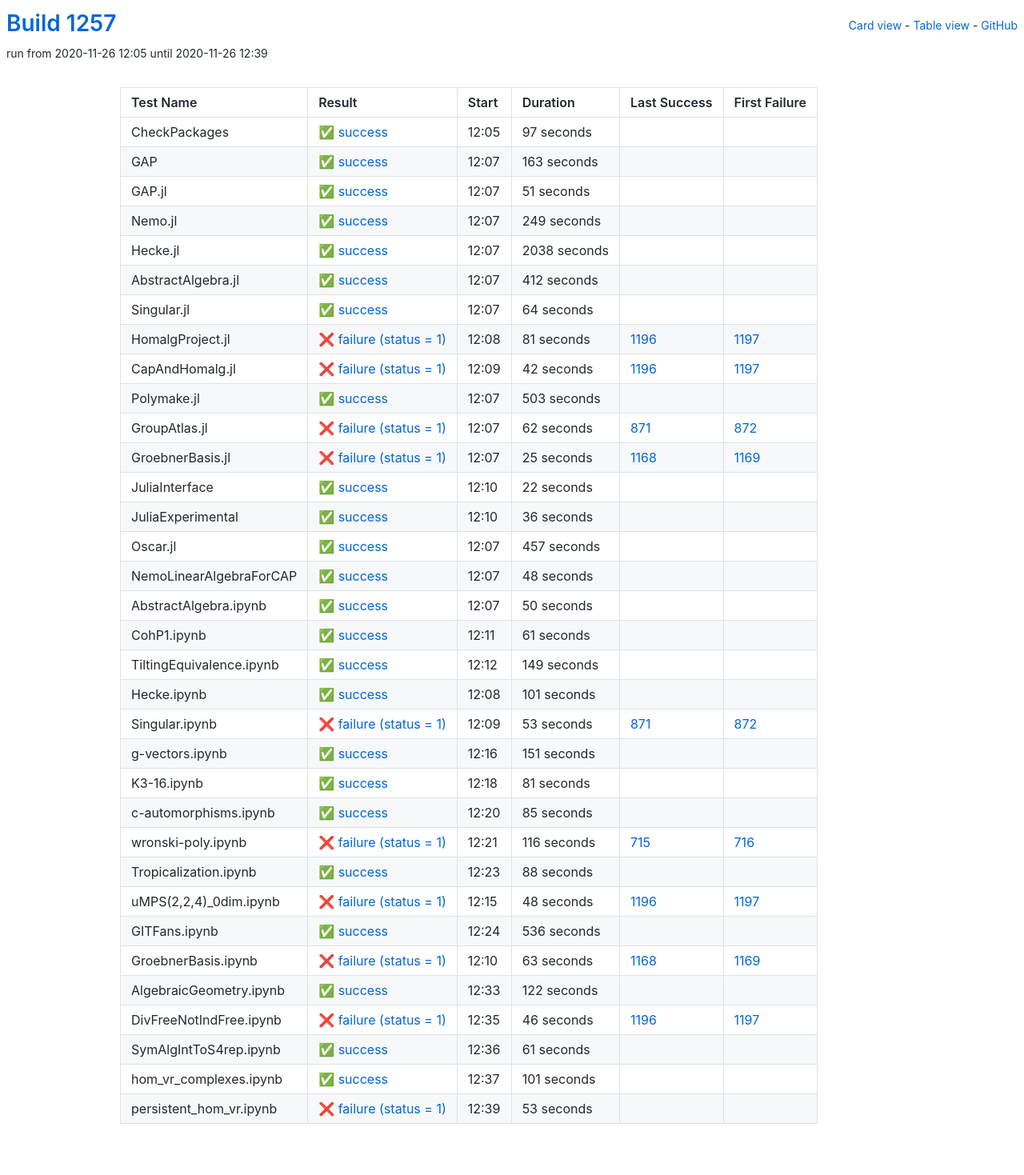
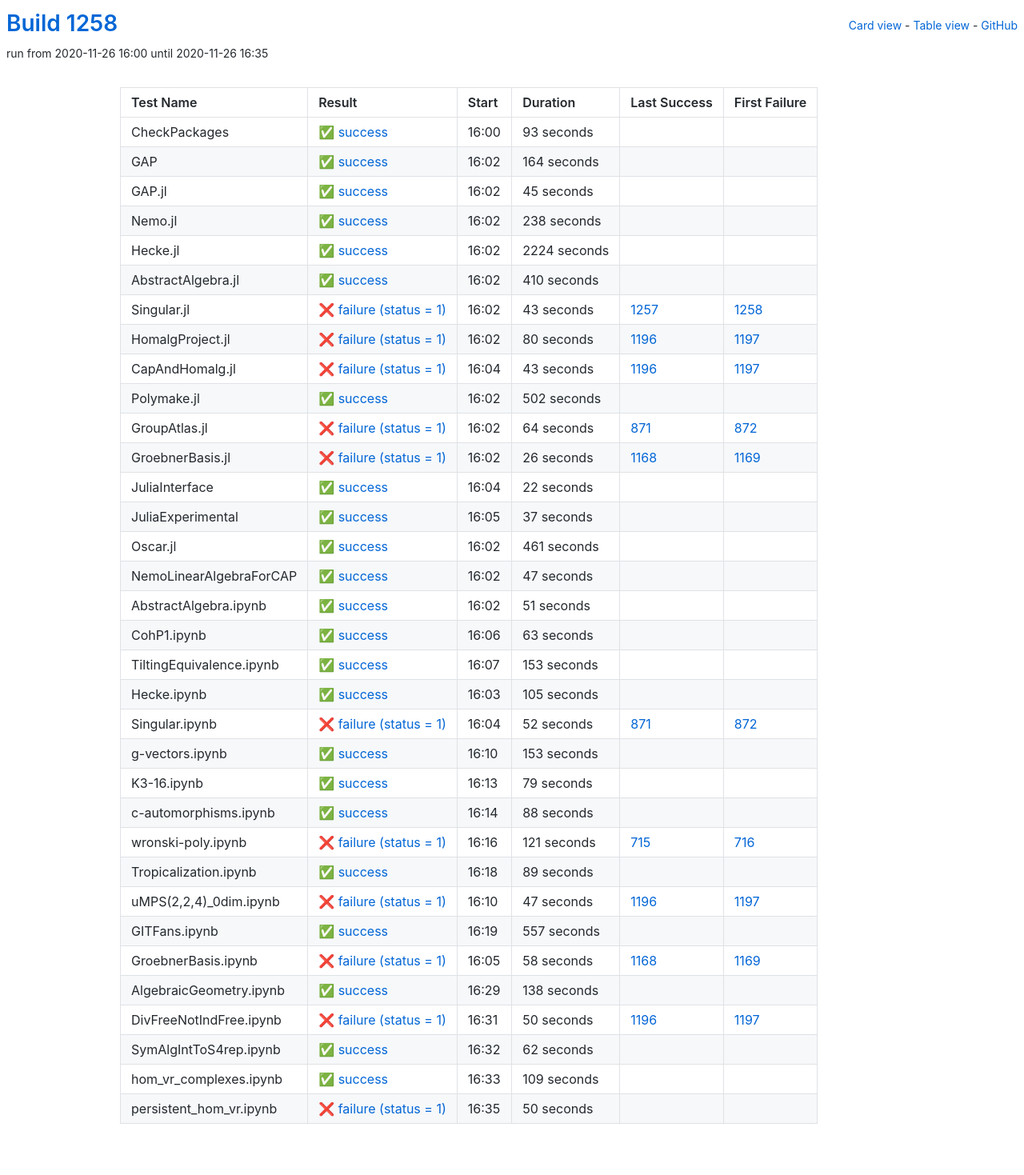
Before and after one commit to oscar-system/oscar-ci-status-stable, a Jekyll site: the page built from table.html, in a window 1280 px wide. Shown: the whole page at 80% size. Built offline with Jekyll 4.4.1, drawn with Linux system fonts in a browser that asks for light colours.

Commit message:
Build #1258

```diff
--- a/_data/ci.yml
+++ b/_data/ci.yml
@@ -1,6 +1,6 @@
 ---
-build: 1257
-build_url: https://oscarci.mathematik.uni-kl.de/job/oscar-stable/1257/
+build: 1258
+build_url: https://oscarci.mathematik.uni-kl.de/job/oscar-stable/1258/
 job: oscar-stable
 organization: oscar-system
 repo: oscar-ci-status-stable
@@ -8,152 +8,152 @@ repourl: https://github.com/oscar-system/oscar-ci-status-stable
 tests:
 - name: CheckPackages
   id: checkpackages
-  log: https://oscarci.mathematik.uni-kl.de/job/oscar-stable/1257/artifact/logs/build-1257/CheckPackages.log
-  start: 2020-11-26 12:05
+  log: https://oscarci.mathematik.uni-kl.de/job/oscar-stable/1258/artifact/logs/build-1258/CheckPackages.log
+  start: 2020-11-26 16:00
   success: true
   exitcode: 0
   status: success
-  duration: 97
+  duration: 93
   last_success: false
   last_success_url:
   first_failure: false
   first_failure_url:
 - name: GAP
   id: gap
-  log: https://oscarci.mathematik.uni-kl.de/job/oscar-stable/1257/artifact/logs/build-1257/GAP.log
-  start: 2020-11-26 12:07
+  log: https://oscarci.mathematik.uni-kl.de/job/oscar-stable/1258/artifact/logs/build-1258/GAP.log
+  start: 2020-11-26 16:02
   success: true
   exitcode: 0
   status: success
-  duration: 163
+  duration: 164
   last_success: false
   last_success_url:
   first_failure: false
   first_failure_url:
 - name: GAP.jl
   id: gap-jl
-  log: https://oscarci.mathematik.uni-kl.de/job/oscar-stable/1257/artifact/logs/build-1257/GAP.jl.log
-  start: 2020-11-26 12:07
+  log: https://oscarci.mathematik.uni-kl.de/job/oscar-stable/1258/artifact/logs/build-1258/GAP.jl.log
+  start: 2020-11-26 16:02
   success: true
   exitcode: 0
   status: success
-  duration: 51
+  duration: 45
   last_success: false
   last_success_url:
   first_failure: false
   first_failure_url:
 - name: Nemo.jl
   id: nemo-jl
-  log: https://oscarci.mathematik.uni-kl.de/job/oscar-stable/1257/artifact/logs/build-1257/Nemo.jl.log
-  start: 2020-11-26 12:07
+  log: https://oscarci.mathematik.uni-kl.de/job/oscar-stable/1258/artifact/logs/build-1258/Nemo.jl.log
+  start: 2020-11-26 16:02
   success: true
   exitcode: 0
   status: success
-  duration: 249
+  duration: 238
   last_success: false
   last_success_url:
   first_failure: false
   first_failure_url:
 - name: Hecke.jl
   id: hecke-jl
-  log: https://oscarci.mathematik.uni-kl.de/job/oscar-stable/1257/artifact/logs/build-1257/Hecke.jl.log
-  start: 2020-11-26 12:07
+  log: https://oscarci.mathematik.uni-kl.de/job/oscar-stable/1258/artifact/logs/build-1258/Hecke.jl.log
+  start: 2020-11-26 16:02
   success: true
   exitcode: 0
   status: success
-  duration: 2038
+  duration: 2224
   last_success: false
   last_success_url:
   first_failure: false
   first_failure_url:
 - name: AbstractAlgebra.jl
   id: abstractalgebra-jl
-  log: https://oscarci.mathematik.uni-kl.de/job/oscar-stable/1257/artifact/logs/build-1257/AbstractAlgebra.jl.log
-  start: 2020-11-26 12:07
+  log: https://oscarci.mathematik.uni-kl.de/job/oscar-stable/1258/artifact/logs/build-1258/AbstractAlgebra.jl.log
+  start: 2020-11-26 16:02
   success: true
   exitcode: 0
   status: success
-  duration: 412
+  duration: 410
   last_success: false
   last_success_url:
   first_failure: false
   first_failure_url:
 - name: Singular.jl
   id: singular-jl
-  log: https://oscarci.mathematik.uni-kl.de/job/oscar-stable/1257/artifact/logs/build-1257/Singular.jl.log
-  start: 2020-11-26 12:07
-  success: true
-  exitcode: 0
-  status: success
-  duration: 64
-  last_success: false
-  last_success_url:
-  first_failure: false
-  first_failure_url:
-- name: HomalgProject.jl
-  id: homalgproject-jl
-  log: https://oscarci.mathematik.uni-kl.de/job/oscar-stable/1257/artifact/logs/build-1257/HomalgProject.jl.log
-  start: 2020-11-26 12:08
+  log: https://oscarci.mathematik.uni-kl.de/job/oscar-stable/1258/artifact/logs/build-1258/Singular.jl.log
+  start: 2020-11-26 16:02
   success: false
   exitcode: 1
   status: failure
-  duration: 81
+  duration: 43
+  last_success: 1257
+  last_success_url: https://oscarci.mathematik.uni-kl.de/job/oscar-stable/1257/
+  first_failure: 1258
+  first_failure_url: https://oscarci.mathematik.uni-kl.de/job/oscar-stable/1258/
+- name: HomalgProject.jl
+  id: homalgproject-jl
+  log: https://oscarci.mathematik.uni-kl.de/job/oscar-stable/1258/artifact/logs/build-1258/HomalgProject.jl.log
+  start: 2020-11-26 16:02
+  success: false
+  exitcode: 1
+  status: failure
+  duration: 80
   last_success: 1196
   last_success_url: https://oscarci.mathematik.uni-kl.de/job/oscar-stable/1196/
   first_failure: 1197
   first_failure_url: https://oscarci.mathematik.uni-kl.de/job/oscar-stable/1197/
 - name: CapAndHomalg.jl
   id: capandhomalg-jl
-  log: https://oscarci.mathematik.uni-kl.de/job/oscar-stable/1257/artifact/logs/build-1257/CapAndHomalg.jl.log
-  start: 2020-11-26 12:09
+  log: https://oscarci.mathematik.uni-kl.de/job/oscar-stable/1258/artifact/logs/build-1258/CapAndHomalg.jl.log
+  start: 2020-11-26 16:04
   success: false
   exitcode: 1
   status: failure
-  duration: 42
+  duration: 43
   last_success: 1196
   last_success_url: https://oscarci.mathematik.uni-kl.de/job/oscar-stable/1196/
   first_failure: 1197
   first_failure_url: https://oscarci.mathematik.uni-kl.de/job/oscar-stable/1197/
 - name: Polymake.jl
   id: polymake-jl
-  log: https://oscarci.mathematik.uni-kl.de/job/oscar-stable/1257/artifact/logs/build-1257/Polymake.jl.log
-  start: 2020-11-26 12:07
+  log: https://oscarci.mathematik.uni-kl.de/job/oscar-stable/1258/artifact/logs/build-1258/Polymake.jl.log
+  start: 2020-11-26 16:02
   success: true
   exitcode: 0
   status: success
-  duration: 503
+  duration: 502
   last_success: false
   last_success_url:
   first_failure: false
   first_failure_url:
 - name: GroupAtlas.jl
   id: groupatlas-jl
-  log: https://oscarci.mathematik.uni-kl.de/job/oscar-stable/1257/artifact/logs/build-1257/GroupAtlas.jl.log
-  start: 2020-11-26 12:07
+  log: https://oscarci.mathematik.uni-kl.de/job/oscar-stable/1258/artifact/logs/build-1258/GroupAtlas.jl.log
+  start: 2020-11-26 16:02
   success: false
   exitcode: 1
   status: failure
-  duration: 62
+  duration: 64
   last_success: 871
   last_success_url: https://oscarci.mathematik.uni-kl.de/job/oscar-stable/871/
   first_failure: 872
   first_failure_url: https://oscarci.mathematik.uni-kl.de/job/oscar-stable/872/
 - name: GroebnerBasis.jl
   id: groebnerbasis-jl
-  log: https://oscarci.mathematik.uni-kl.de/job/oscar-stable/1257/artifact/logs/build-1257/GroebnerBasis.jl.log
-  start: 2020-11-26 12:07
+  log: https://oscarci.mathematik.uni-kl.de/job/oscar-stable/1258/artifact/logs/build-1258/GroebnerBasis.jl.log
+  start: 2020-11-26 16:02
   success: false
   exitcode: 1
   status: failure
-  duration: 25
+  duration: 26
   last_success: 1168
   last_success_url: https://oscarci.mathematik.uni-kl.de/job/oscar-stable/1168/
   first_failure: 1169
   first_failure_url: https://oscarci.mathematik.uni-kl.de/job/oscar-stable/1169/
 - name: JuliaInterface
   id: juliainterface
-  log: https://oscarci.mathematik.uni-kl.de/job/oscar-stable/1257/artifact/logs/build-1257/JuliaInterface.log
-  start: 2020-11-26 12:10
+  log: https://oscarci.mathematik.uni-kl.de/job/oscar-stable/1258/artifact/logs/build-1258/JuliaInterface.log
+  start: 2020-11-26 16:04
   success: true
   exitcode: 0
   status: success
@@ -164,152 +164,128 @@ tests:
   first_failure_url:
 - name: JuliaExperimental
   id: juliaexperimental
-  log: https://oscarci.mathematik.uni-kl.de/job/oscar-stable/1257/artifact/logs/build-1257/JuliaExperimental.log
-  start: 2020-11-26 12:10
+  log: https://oscarci.mathematik.uni-kl.de/job/oscar-stable/1258/artifact/logs/build-1258/JuliaExperimental.log
+  start: 2020-11-26 16:05
   success: true
   exitcode: 0
   status: success
-  duration: 36
+  duration: 37
   last_success: false
   last_success_url:
   first_failure: false
   first_failure_url:
 - name: Oscar.jl
   id: oscar-jl
-  log: https://oscarci.mathematik.uni-kl.de/job/oscar-stable/1257/artifact/logs/build-1257/Oscar.jl.log
-  start: 2020-11-26 12:07
+  log: https://oscarci.mathematik.uni-kl.de/job/oscar-stable/1258/artifact/logs/build-1258/Oscar.jl.log
+  start: 2020-11-26 16:02
   success: true
   exitcode: 0
   status: success
-  duration: 457
+  duration: 461
   last_success: false
   last_success_url:
   first_failure: false
   first_failure_url:
 - name: NemoLinearAlgebraForCAP
   id: nemolinearalgebraforcap
-  log: https://oscarci.mathematik.uni-kl.de/job/oscar-stable/1257/artifact/logs/build-1257/NemoLinearAlgebraForCAP.log
-  start: 2020-11-26 12:07
+  log: https://oscarci.mathematik.uni-kl.de/job/oscar-stable/1258/artifact/logs/build-1258/NemoLinearAlgebraForCAP.log
+  start: 2020-11-26 16:02
   success: true
   exitcode: 0
   status: success
-  duration: 48
+  duration: 47
   last_success: false
   last_success_url:
   first_failure: false
   first_failure_url:
 - name: AbstractAlgebra.ipynb
   id: abstractalgebra-ipynb
-  log: https://oscarci.mathematik.uni-kl.de/job/oscar-stable/1257/artifact/logs/build-1257/AbstractAlgebra.ipynb.log
-  start: 2020-11-26 12:07
+  log: https://oscarci.mathematik.uni-kl.de/job/oscar-stable/1258/artifact/logs/build-1258/AbstractAlgebra.ipynb.log
+  start: 2020-11-26 16:02
   success: true
   exitcode: 0
   status: success
-  duration: 50
+  duration: 51
   last_success: false
   last_success_url:
   first_failure: false
   first_failure_url:
 - name: CohP1.ipynb
   id: cohp1-ipynb
-  log: https://oscarci.mathematik.uni-kl.de/job/oscar-stable/1257/artifact/logs/build-1257/CohP1.ipynb.log
-  start: 2020-11-26 12:11
+  log: https://oscarci.mathematik.uni-kl.de/job/oscar-stable/1258/artifact/logs/build-1258/CohP1.ipynb.log
+  start: 2020-11-26 16:06
   success: true
   exitcode: 0
   status: success
-  duration: 61
+  duration: 63
   last_success: false
   last_success_url:
   first_failure: false
   first_failure_url:
 - name: TiltingEquivalence.ipynb
   id: tiltingequivalence-ipynb
-  log: https://oscarci.mathematik.uni-kl.de/job/oscar-stable/1257/artifact/logs/build-1257/TiltingEquivalence.ipynb.log
-  start: 2020-11-26 12:12
+  log: https://oscarci.mathematik.uni-kl.de/job/oscar-stable/1258/artifact/logs/build-1258/TiltingEquivalence.ipynb.log
+  start: 2020-11-26 16:07
   success: true
   exitcode: 0
   status: success
-  duration: 149
+  duration: 153
   last_success: false
   last_success_url:
   first_failure: false
   first_failure_url:
 - name: Hecke.ipynb
   id: hecke-ipynb
-  log: https://oscarci.mathematik.uni-kl.de/job/oscar-stable/1257/artifact/logs/build-1257/Hecke.ipynb.log
-  start: 2020-11-26 12:08
+  log: https://oscarci.mathematik.uni-kl.de/job/oscar-stable/1258/artifact/logs/build-1258/Hecke.ipynb.log
+  start: 2020-11-26 16:03
   success: true
   exitcode: 0
   status: success
-  duration: 101
+  duration: 105
   last_success: false
   last_success_url:
   first_failure: false
   first_failure_url:
 - name: Singular.ipynb
   id: singular-ipynb
-  log: https://oscarci.mathematik.uni-kl.de/job/oscar-stable/1257/artifact/logs/build-1257/Singular.ipynb.log
-  start: 2020-11-26 12:09
+  log: https://oscarci.mathematik.uni-kl.de/job/oscar-stable/1258/artifact/logs/build-1258/Singular.ipynb.log
+  start: 2020-11-26 16:04
   success: false
   exitcode: 1
   status: failure
-  duration: 53
+  duration: 52
   last_success: 871
   last_success_url: https://oscarci.mathematik.uni-kl.de/job/oscar-stable/871/
   first_failure: 872
   first_failure_url: https://oscarci.mathematik.uni-kl.de/job/oscar-stable/872/
 - name: g-vectors.ipynb
   id: g-vectors-ipynb
-  log: https://oscarci.mathematik.uni-kl.de/job/oscar-stable/1257/artifact/logs/build-1257/g-vectors.ipynb.log
-  start: 2020-11-26 12:16
+  log: https://oscarci.mathematik.uni-kl.de/job/oscar-stable/1258/artifact/logs/build-1258/g-vectors.ipynb.log
+  start: 2020-11-26 16:10
   success: true
   exitcode: 0
   status: success
-  duration: 151
+  duration: 153
   last_success: false
   last_success_url:
   first_failure: false
   first_failure_url:
 - name: K3-16.ipynb
   id: k3-16-ipynb
-  log: https://oscarci.mathematik.uni-kl.de/job/oscar-stable/1257/artifact/logs/build-1257/K3-16.ipynb.log
-  start: 2020-11-26 12:18
+  log: https://oscarci.mathematik.uni-kl.de/job/oscar-stable/1258/artifact/logs/build-1258/K3-16.ipynb.log
+  start: 2020-11-26 16:13
   success: true
   exitcode: 0
   status: success
-  duration: 81
+  duration: 79
   last_success: false
   last_success_url:
   first_failure: false
   first_failure_url:
 - name: c-automorphisms.ipynb
   id: c-automorphisms-ipynb
-  log: https://oscarci.mathematik.uni-kl.de/job/oscar-stable/1257/artifact/logs/build-1257/c-automorphisms.ipynb.log
-  start: 2020-11-26 12:20
-  success: true
-  exitcode: 0
-  status: success
-  duration: 85
-  last_success: false
-  last_success_url:
-  first_failure: false
-  first_failure_url:
-- name: wronski-poly.ipynb
-  id: wronski-poly-ipynb
-  log: https://oscarci.mathematik.uni-kl.de/job/oscar-stable/1257/artifact/logs/build-1257/wronski-poly.ipynb.log
-  start: 2020-11-26 12:21
-  success: false
-  exitcode: 1
-  status: failure
-  duration: 116
-  last_success: 715
-  last_success_url: https://oscarci.mathematik.uni-kl.de/job/oscar-stable/715/
-  first_failure: 716
-  first_failure_url: https://oscarci.mathematik.uni-kl.de/job/oscar-stable/716/
-- name: Tropicalization.ipynb
-  id: tropicalization-ipynb
-  log: https://oscarci.mathematik.uni-kl.de/job/oscar-stable/1257/artifact/logs/build-1257/Tropicalization.ipynb.log
-  start: 2020-11-26 12:23
+  log: https://oscarci.mathematik.uni-kl.de/job/oscar-stable/1258/artifact/logs/build-1258/c-automorphisms.ipynb.log
+  start: 2020-11-26 16:14
   success: true
   exitcode: 0
   status: success
@@ -318,98 +294,122 @@ tests:
   last_success_url:
   first_failure: false
   first_failure_url:
-- name: uMPS(2,2,4)_0dim.ipynb
-  id: umps-2-2-4-0dim-ipynb
-  log: https://oscarci.mathematik.uni-kl.de/job/oscar-stable/1257/artifact/logs/build-1257/uMPS-2-2-4-_0dim.ipynb.log
-  start: 2020-11-26 12:15
+- name: wronski-poly.ipynb
+  id: wronski-poly-ipynb
+  log: https://oscarci.mathematik.uni-kl.de/job/oscar-stable/1258/artifact/logs/build-1258/wronski-poly.ipynb.log
+  start: 2020-11-26 16:16
   success: false
   exitcode: 1
   status: failure
-  duration: 48
+  duration: 121
+  last_success: 715
+  last_success_url: https://oscarci.mathematik.uni-kl.de/job/oscar-stable/715/
+  first_failure: 716
+  first_failure_url: https://oscarci.mathematik.uni-kl.de/job/oscar-stable/716/
+- name: Tropicalization.ipynb
+  id: tropicalization-ipynb
+  log: https://oscarci.mathematik.uni-kl.de/job/oscar-stable/1258/artifact/logs/build-1258/Tropicalization.ipynb.log
+  start: 2020-11-26 16:18
+  success: true
+  exitcode: 0
+  status: success
+  duration: 89
+  last_success: false
+  last_success_url:
+  first_failure: false
+  first_failure_url:
+- name: uMPS(2,2,4)_0dim.ipynb
+  id: umps-2-2-4-0dim-ipynb
+  log: https://oscarci.mathematik.uni-kl.de/job/oscar-stable/1258/artifact/logs/build-1258/uMPS-2-2-4-_0dim.ipynb.log
+  start: 2020-11-26 16:10
+  success: false
+  exitcode: 1
+  status: failure
+  duration: 47
   last_success: 1196
   last_success_url: https://oscarci.mathematik.uni-kl.de/job/oscar-stable/1196/
   first_failure: 1197
   first_failure_url: https://oscarci.mathematik.uni-kl.de/job/oscar-stable/1197/
 - name: GITFans.ipynb
   id: gitfans-ipynb
-  log: https://oscarci.mathematik.uni-kl.de/job/oscar-stable/1257/artifact/logs/build-1257/GITFans.ipynb.log
-  start: 2020-11-26 12:24
+  log: https://oscarci.mathematik.uni-kl.de/job/oscar-stable/1258/artifact/logs/build-1258/GITFans.ipynb.log
+  start: 2020-11-26 16:19
   success: true
   exitcode: 0
   status: success
-  duration: 536
+  duration: 557
   last_success: false
   last_success_url:
   first_failure: false
   first_failure_url:
 - name: GroebnerBasis.ipynb
   id: groebnerbasis-ipynb
-  log: https://oscarci.mathematik.uni-kl.de/job/oscar-stable/1257/artifact/logs/build-1257/GroebnerBasis.ipynb.log
-  start: 2020-11-26 12:10
+  log: https://oscarci.mathematik.uni-kl.de/job/oscar-stable/1258/artifact/logs/build-1258/GroebnerBasis.ipynb.log
+  start: 2020-11-26 16:05
   success: false
   exitcode: 1
   status: failure
-  duration: 63
+  duration: 58
   last_success: 1168
   last_success_url: https://oscarci.mathematik.uni-kl.de/job/oscar-stable/1168/
   first_failure: 1169
   first_failure_url: https://oscarci.mathematik.uni-kl.de/job/oscar-stable/1169/
 - name: AlgebraicGeometry.ipynb
   id: algebraicgeometry-ipynb
-  log: https://oscarci.mathematik.uni-kl.de/job/oscar-stable/1257/artifact/logs/build-1257/AlgebraicGeometry.ipynb.log
-  start: 2020-11-26 12:33
+  log: https://oscarci.mathematik.uni-kl.de/job/oscar-stable/1258/artifact/logs/build-1258/AlgebraicGeometry.ipynb.log
+  start: 2020-11-26 16:29
   success: true
   exitcode: 0
   status: success
-  duration: 122
+  duration: 138
   last_success: false
   last_success_url:
   first_failure: false
   first_failure_url:
 - name: DivFreeNotIndFree.ipynb
   id: divfreenotindfree-ipynb
-  log: https://oscarci.mathematik.uni-kl.de/job/oscar-stable/1257/artifact/logs/build-1257/DivFreeNotIndFree.ipynb.log
-  start: 2020-11-26 12:35
+  log: https://oscarci.mathematik.uni-kl.de/job/oscar-stable/1258/artifact/logs/build-1258/DivFreeNotIndFree.ipynb.log
+  start: 2020-11-26 16:31
   success: false
   exitcode: 1
   status: failure
-  duration: 46
+  duration: 50
   last_success: 1196
   last_success_url: https://oscarci.mathematik.uni-kl.de/job/oscar-stable/1196/
   first_failure: 1197
   first_failure_url: https://oscarci.mathematik.uni-kl.de/job/oscar-stable/1197/
 - name: SymAlgIntToS4rep.ipynb
   id: symalginttos4rep-ipynb
-  log: https://oscarci.mathematik.uni-kl.de/job/oscar-stable/1257/artifact/logs/build-1257/SymAlgIntToS4rep.ipynb.log
-  start: 2020-11-26 12:36
+  log: https://oscarci.mathematik.uni-kl.de/job/oscar-stable/1258/artifact/logs/build-1258/SymAlgIntToS4rep.ipynb.log
+  start: 2020-11-26 16:32
   success: true
   exitcode: 0
   status: success
-  duration: 61
+  duration: 62
   last_success: false
   last_success_url:
   first_failure: false
   first_failure_url:
 - name: hom_vr_complexes.ipynb
   id: hom-vr-complexes-ipynb
-  log: https://oscarci.mathematik.uni-kl.de/job/oscar-stable/1257/artifact/logs/build-1257/hom_vr_complexes.ipynb.log
-  start: 2020-11-26 12:37
+  log: https://oscarci.mathematik.uni-kl.de/job/oscar-stable/1258/artifact/logs/build-1258/hom_vr_complexes.ipynb.log
+  start: 2020-11-26 16:33
   success: true
   exitcode: 0
   status: success
-  duration: 101
+  duration: 109
   last_success: false
   last_success_url:
   first_failure: false
   first_failure_url:
 - name: persistent_hom_vr.ipynb
   id: persistent-hom-vr-ipynb
-  log: https://oscarci.mathematik.uni-kl.de/job/oscar-stable/1257/artifact/logs/build-1257/persistent_hom_vr.ipynb.log
-  start: 2020-11-26 12:39
+  log: https://oscarci.mathematik.uni-kl.de/job/oscar-stable/1258/artifact/logs/build-1258/persistent_hom_vr.ipynb.log
+  start: 2020-11-26 16:35
   success: false
   exitcode: 1
   status: failure
-  duration: 53
+  duration: 50
   last_success: false
   last_success_url:
   first_failure: false
```
Also changed, not shown: README.md.
